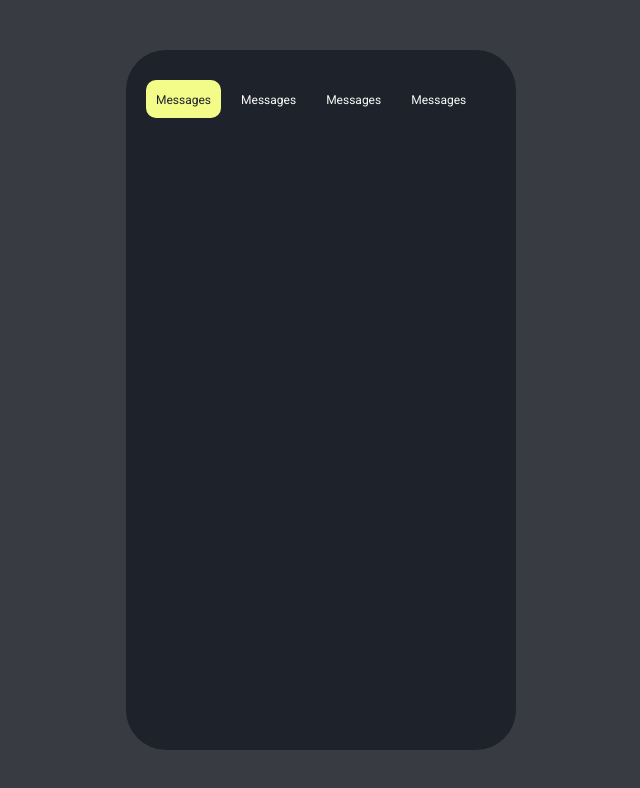
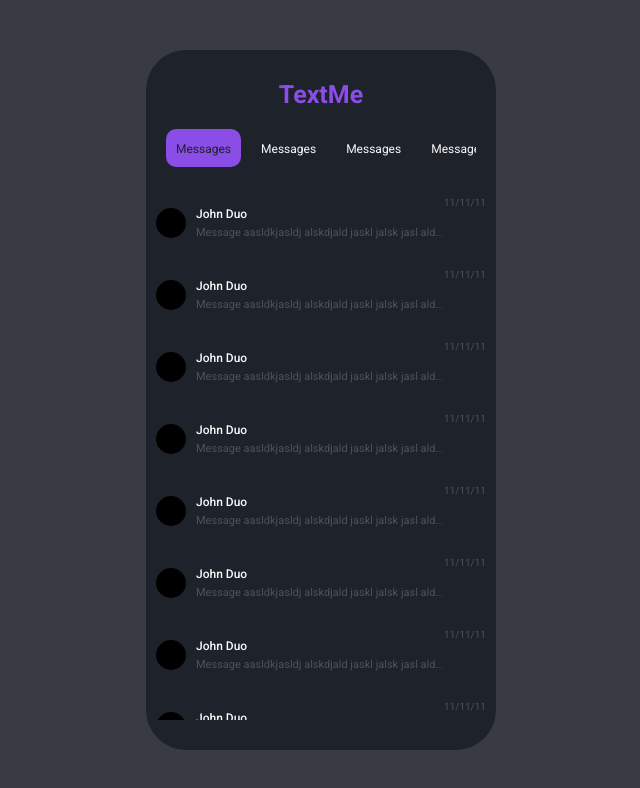
Before and after one commit to levysantiago/text-me, a React (Create React App) app: page / in a window 1280 px wide. Shown: the top 788 px of the page, without its empty margins (319-959 px from the left). Built offline with nearby package versions, Linux system fonts and the light colour scheme.

Commit message:
feat: list of messages items

```diff
--- /dev/null
+++ b/src/components/MessageItem/index.tsx
@@ -0,0 +1,27 @@
+import {
+  ContactName,
+  Container,
+  ContentContainer,
+  Time,
+  MessagePreview,
+  ProfileImage,
+} from "./styles";
+
+export function MessageItem() {
+  return (
+    <Container>
+      <ProfileImage />
+      <ContentContainer>
+        <ContactName>John Duo</ContactName>
+        <div style={{ display: "flex", flex: "2" }}>
+          <MessagePreview>
+            Message aasldkjasldj alskdjald jaskl jalsk jasl aldkasjd laksjdlas
+            ja
+          </MessagePreview>
+        </div>
+      </ContentContainer>
+
+      <Time>11/11/11</Time>
+    </Container>
+  );
+}
--- /dev/null
+++ b/src/components/MessageItem/styles.tsx
@@ -0,0 +1,57 @@
+import styled from "styled-components";
+
+export const Container = styled.div`
+  position: relative;
+  padding: 20px 10px;
+  display: flex;
+  gap: 10px;
+  align-items: center;
+  cursor: pointer;
+
+  &:hover {
+    background-color: #303540;
+  }
+`;
+
+export const ProfileImage = styled.div`
+  width: 30px;
+  height: 30px;
+  background-color: #000;
+  border-radius: 100%;
+`;
+
+export const ContentContainer = styled.div`
+  width: 80%;
+  display: flex;
+  flex-direction: column;
+  gap: 5px;
+`;
+
+export const ContactName = styled.span`
+  font-family: Roboto, sans-serif;
+  font-weight: 500;
+  font-size: 12px;
+  color: #fafafa;
+`;
+
+export const MessagePreview = styled.span`
+  font-family: Roboto, sans-serif;
+  font-size: 11px;
+  font-weight: 400;
+  color: #4f5257;
+  overflow-y: hidden;
+  text-overflow: ellipsis;
+  white-space: nowrap;
+  overflow: hidden;
+  width: 250px;
+`;
+
+export const Time = styled.span`
+  position: absolute;
+  top: 10px;
+  right: 10px;
+  font-family: Roboto, sans-serif;
+  font-weight: 400;
+  font-size: 10px;
+  color: #4f5257;
+`;
--- a/src/components/buttons/HeaderButton/styles.tsx
+++ b/src/components/buttons/HeaderButton/styles.tsx
@@ -13,14 +13,14 @@ export const Title = styled.span`
 export const Container = styled.div(
   (props: IHeaderButtonProps) => `
   padding: 10px 10px;
-  background-color: ${props.isSelected ? "#F3FC89" : "transparent"};
+  background-color: ${props.isSelected ? "#8a4de6" : "transparent"};
   width: 100px;
   text-align: center;
   border-radius: 10px;
   cursor: pointer;
 
   &:hover {
-    background-color: ${props.isSelected ? "#F3FC89" : "#303540"};
+    background-color: ${props.isSelected ? "#8a4de6" : "#303540"};
   }
 
   ${Title} {
--- a/src/pages/Home/index.tsx
+++ b/src/pages/Home/index.tsx
@@ -1,8 +1,22 @@
 import { HeaderButton } from "../../components/buttons/HeaderButton";
-import { HeaderButtonsContainer } from "./styles";
+import { MessageItem } from "../../components/MessageItem";
+import {
+  Container,
+  Header,
+  HeaderButtonsContainer,
+  MessagesList,
+  Title,
+  TitleContainer,
+} from "./styles";
 
 function Home() {
   return (
+    <Container>
+      <Header>
+        <TitleContainer>
+          <Title>TextMe</Title>
+        </TitleContainer>
+
         <HeaderButtonsContainer>
           <HeaderButton title="Messages" isSelected />
           <HeaderButton title="Messages" />
@@ -10,6 +24,22 @@ function Home() {
           <HeaderButton title="Messages" />
           <HeaderButton title="Messages" />
         </HeaderButtonsContainer>
+      </Header>
+
+      <MessagesList>
+        <MessageItem />
+        <MessageItem />
+        <MessageItem />
+        <MessageItem />
+        <MessageItem />
+        <MessageItem />
+        <MessageItem />
+        <MessageItem />
+        <MessageItem />
+        <MessageItem />
+        <MessageItem />
+      </MessagesList>
+    </Container>
   );
 }
 
--- a/src/pages/Home/styles.tsx
+++ b/src/pages/Home/styles.tsx
@@ -1,4 +1,28 @@
 import styled from "styled-components";
+
+export const Container = styled.main`
+  display: flex;
+  flex-direction: column;
+  gap: 20px;
+  height: 100%;
+`;
+
+export const TitleContainer = styled.div`
+  margin-bottom: 20px;
+  width: 100%;
+  text-align: center;
+`;
+
+export const Title = styled.h1`
+  font-family: Roboto, sans-serif;
+  font-weight: 700;
+  font-size: 25px;
+  color: #8a4de6;
+`;
+
+export const Header = styled.div`
+  padding: 0px 20px;
+`;
 
 export const HeaderButtonsContainer = styled.div`
   display: flex;
@@ -15,3 +39,8 @@ export const HeaderButtonsContainer = styled.div`
   -ms-overflow-style: none; /* IE and Edge */
   scrollbar-width: none; /* Firefox */
 `;
+
+export const MessagesList = styled.div`
+  overflow-x: hidden;
+  height: 100%;
+`;
--- a/src/templates/WebsiteContainer/styles.tsx
+++ b/src/templates/WebsiteContainer/styles.tsx
@@ -13,7 +13,7 @@ export const Main = styled.main`
   height: 80vh;
   background-color: #1e222a;
   border-radius: 40px;
-  padding: 30px 20px;
+  padding: 30px 0px;
 
   @media (max-width: 450px) {
     width: 100%;
```
Lines whose indentation alone changed are shown as unchanged.
